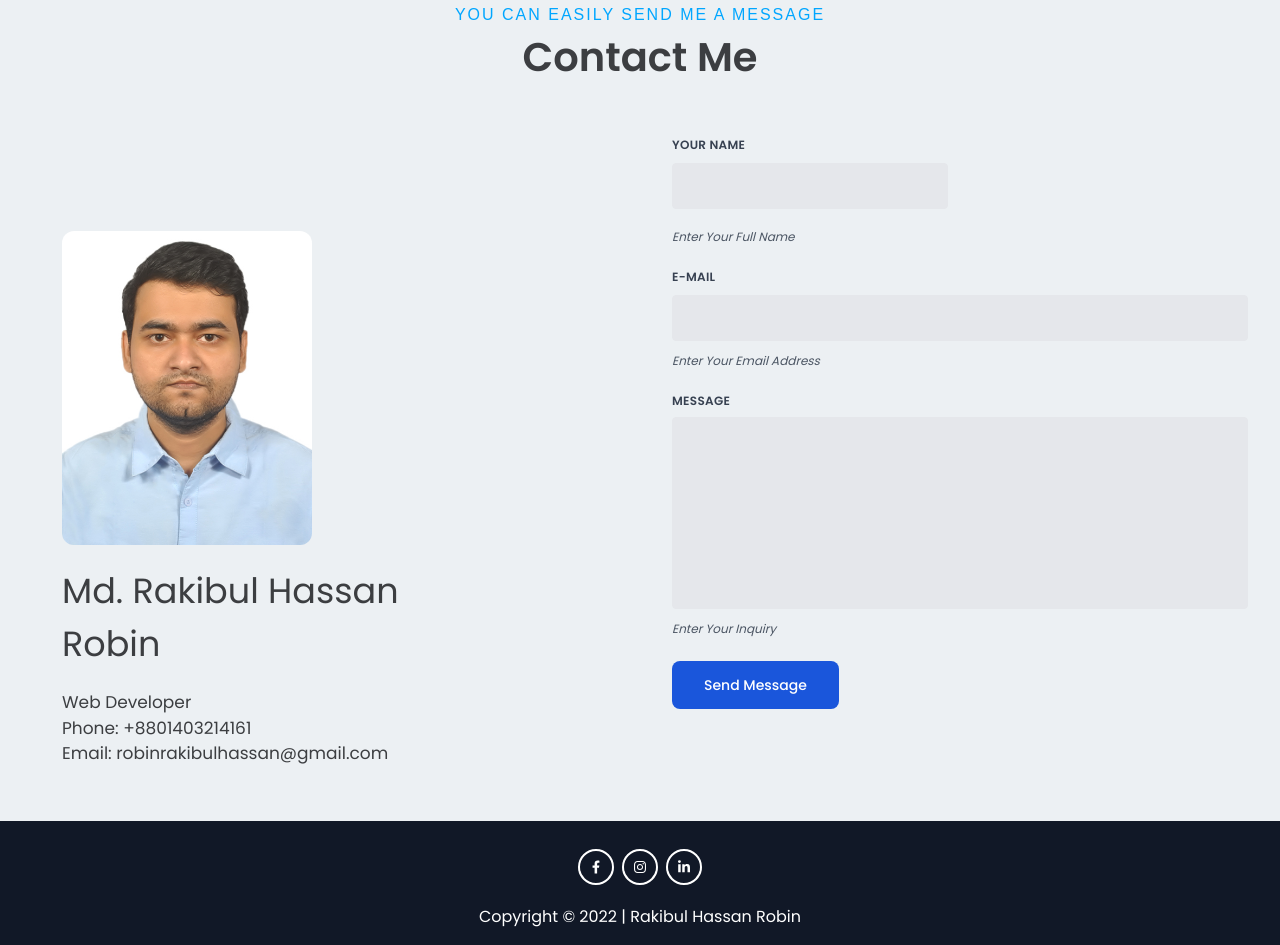
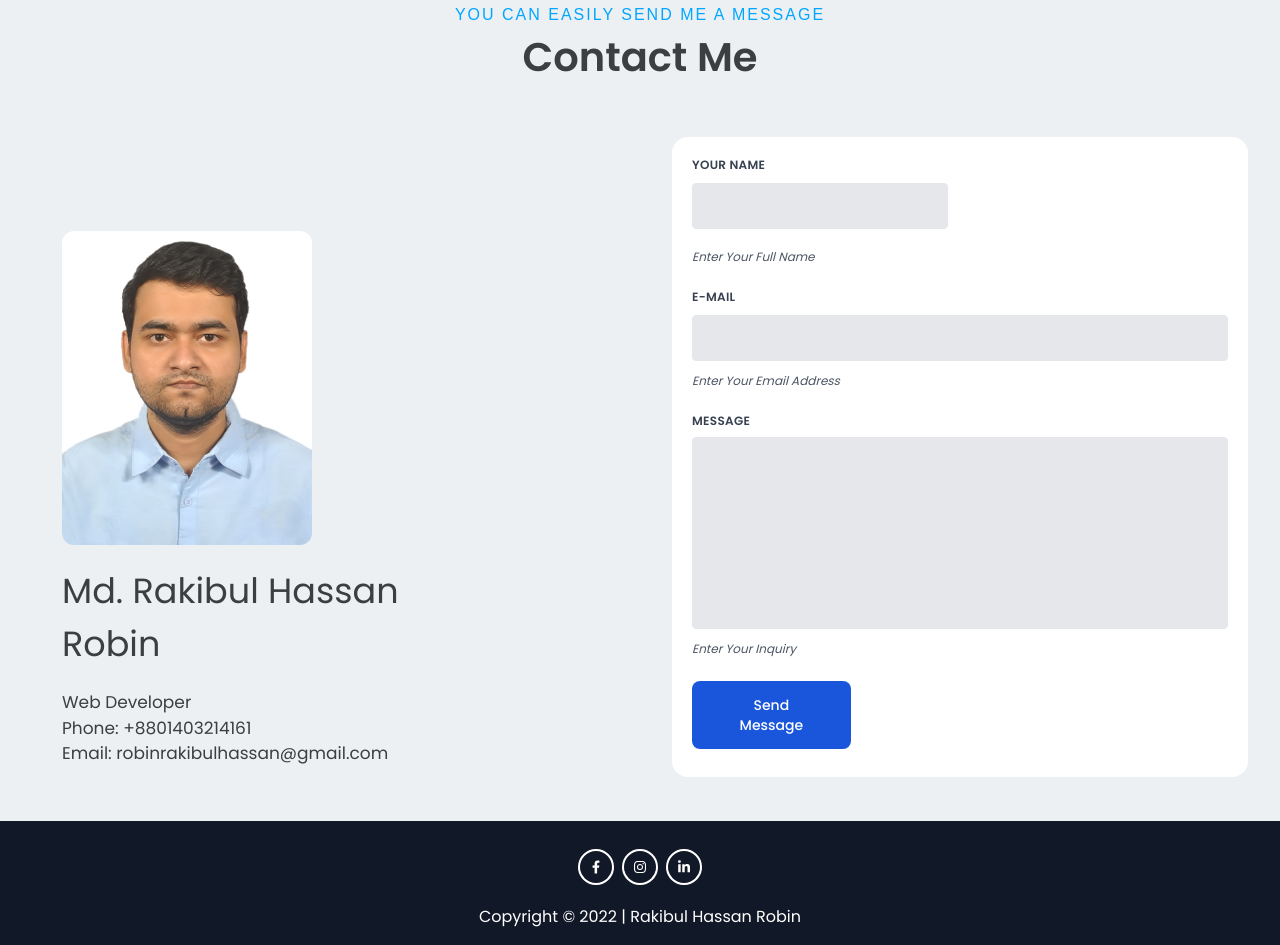
Before and after one commit to robinrakibul/portfolio-react, a React (Create React App) app: page / in a window 1280 px wide. Shown: the part 5480-6425 px from the top of the page. Built offline with nearby package versions, Linux system fonts and the light colour scheme; what tw-elements would draw is missing.

Commit message:
changed contact component style

```diff
--- a/src/components/Contact/Contact.js
+++ b/src/components/Contact/Contact.js
@@ -26,7 +26,7 @@ const Contact = () => {
               </div>
             </div>
 
-            <form className="w-full md:ml-16 lg:w-full max-w-xl" action="https://formspree.io/f/xknykqzy"
+              <form className="w-full md:ml-16 lg:w-full max-w-xl bg-white p-5 rounded-2xl h-1/3" action="https://formspree.io/f/xknykqzy"
                 method="POST">
                 <div className="flex flex-wrap -mx-3 mb-6">
                   <div className="w-full md:w-1/2 px-3 mb-6 md:mb-0">
```
Lines whose indentation alone changed are shown as unchanged.
